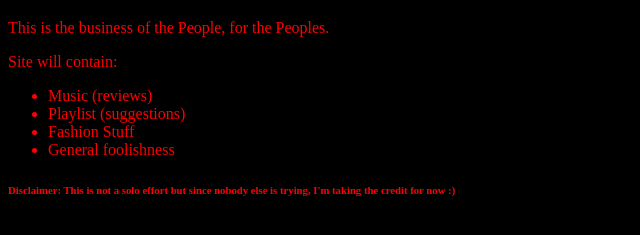
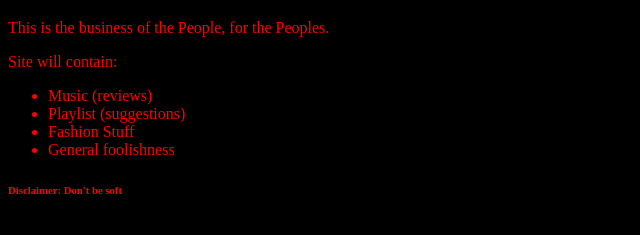
Before and after one commit to tlhairstonjr/tlhairstonjr.github.io, a plain HTML site: page unit_1/index.html in a window 1280 px wide. Shown: the part 61-296 px from the top of the page, without its empty margins (0-640 px from the left). Drawn offline with Linux system fonts and the light colour scheme.

Commit message:
Disclaimer update

```diff
--- a/unit_1/index.html
+++ b/unit_1/index.html
@@ -16,7 +16,7 @@
 			<li>Fashion Stuff</li>
 			<li>General foolishness</li>
 		</ul>
-		<h6>Disclaimer: This is not a solo effort but since nobody else is trying, I'm taking the credit for now :)</h6>
+		<h6>Disclaimer: Don't be soft</h6>
 	</body>
 
 </html>
```
Also changed, not shown: 1 other file.
